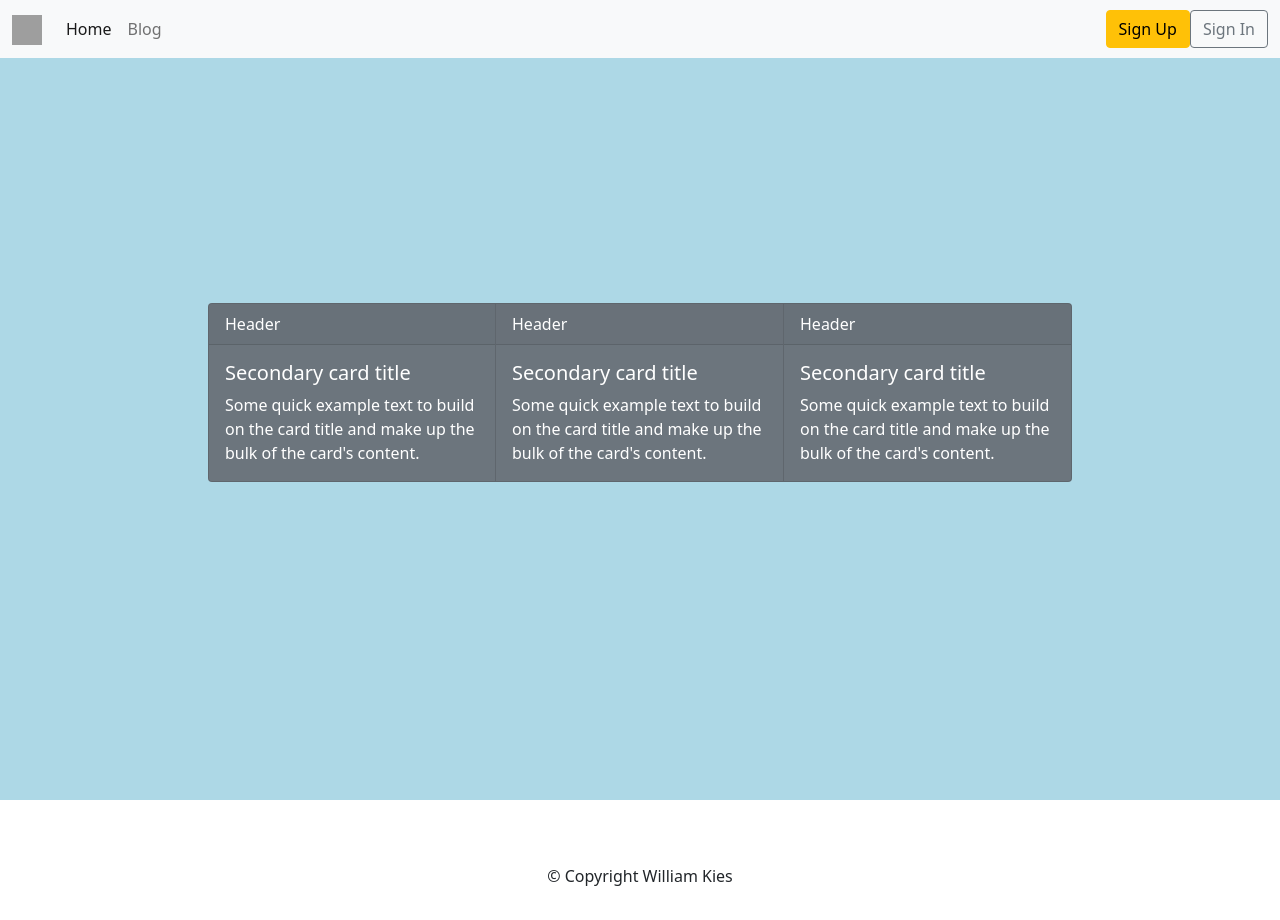
After one commit to student-william-kies/symfony, a Symfony app: template templates/profil/profil.html.twig in a window 1280 px wide. The commit adds this page. Run offline with Twig, Linux system fonts and the light colour scheme; the template is opened without the code that fills it, so the values that code supplies are empty; some libraries are stand-ins or nearby versions; grey boxes are pictures that could not be loaded.

Commit message:
faite un make:form, et set les nouvelles infos de profils

```diff
--- /dev/null
+++ b/public/css/profil.css
@@ -0,0 +1,8 @@
+.profil{
+    display: flex;
+    flex-direction: column;
+    justify-content: center;
+    height: 100vh;
+    background-color: lightblue;
+    place-items: center;
+}
--- /dev/null
+++ b/public/css/style.css
@@ -0,0 +1,14 @@
+@import url('https://fonts.googleapis.com/css2?family=Lobster&display=swap');
+
+*{
+    margin: 0;
+    padding: 0;
+    box-sizing: border-box;
+}
+
+html,
+body{
+    height: 100%;
+    width: 100%;
+    scroll-behavior: smooth;
+}
--- a/templates/base.html.twig
+++ b/templates/base.html.twig
@@ -4,13 +4,62 @@
         <meta charset="UTF-8">
         <title>{% block title %}TheBlog{% endblock %}</title>
         {% block style %}
+            <!-- Bootstrap 5 CDN -->
+            <link href="https://cdn.jsdelivr.net/npm/bootstrap@5.1.1/dist/css/bootstrap.min.css" rel="stylesheet" integrity="sha384-F3w7mX95PdgyTmZZMECAngseQB83DfGTowi0iMjiWaeVhAn4FJkqJByhZMI3AhiU" crossorigin="anonymous">
+            <!-- Font Awesome CDN -->
+            <link rel="stylesheet" type="text/css" href="https://cdnjs.cloudflare.com/ajax/libs/font-awesome/6.0.0-beta2/css/all.min.css">
+            <!-- Custom CSS -->
+            <link rel="stylesheet" type="text/css" href="{{ asset('css/style.css') }}">
         {% endblock %}
 
         {% block js %}
+            <!-- Bootstrap 5 JS Bundle -->
+            <script src="https://cdn.jsdelivr.net/npm/bootstrap@5.1.1/dist/js/bootstrap.bundle.min.js" integrity="sha384-/bQdsTh/da6pkI1MST/rWKFNjaCP5gBSY4sEBT38Q/9RBh9AH40zEOg7Hlq2THRZ" crossorigin="anonymous"></script>
         {% endblock %}
     </head>
     <body>
+        <header>
+            <nav class="navbar fixed-top navbar-expand-lg navbar-light bg-light">
+                <div class="container-fluid">
+                    <a class="navbar-brand" href="/"><img src="https://www.pngkit.com/png/full/246-2464462_blog-blog-png.png" alt="Blog" width="30" height="30"></a>
+                    <button class="navbar-toggler" type="button" data-bs-toggle="collapse" data-bs-target="#navbarNavAltMarkup" aria-controls="navbarNavAltMarkup" aria-expanded="false" aria-label="Toggle navigation"><span class="navbar-toggler-icon"></span></button>
+
+                    <div class="collapse navbar-collapse" id="navbarNavAltMarkup">
+                        <div class="navbar-nav">
+                            <a class="nav-link active" aria-current="page" href="/">Home</a>
+                            <a class="nav-link" href="#">Blog</a>
+                            {% if app.user %}
+                                <a class="nav-link" href="#">Publier</a>
+                            {% endif %}
+                            {% if is_granted('ROLE_ADMIN') %}
+                                <a class="nav-link" href="#">Admin</a>
+                            {% endif %}
+                        </div>
+                    </div>
+
+                    <form class="d-flex">
+                        {% if app.user %}
+                            <a href="/profil" class="btn btn-primary"><i class="fas fa-user-circle"></i></a>
+                            <a href="{{ path('app_logout') }}" class="btn btn-danger"><i class="fas fa-power-off"></i></a>
+                            {% else %}
+                                <a href="/user_register" class="btn btn-warning">Sign Up</a>
+                                <a href="/user_connect" class="btn btn-outline-secondary">Sign In</a>
+                        {% endif %}
+                    </form>
+                </div>
+            </nav>
+        </header>
+
         {% block body %}
         {% endblock %}
+
+        <div class="my-5">
+            <footer class="text-center text-lg-start">
+                <!-- Copyright -->
+                <div class="text-center text-white p-3">
+                    <p class="text-dark">© Copyright William Kies</p>
+                </div>
+            </footer>
+        </div>
     </body>
 </html>
--- /dev/null
+++ b/templates/profil/profil.html.twig
@@ -0,0 +1,40 @@
+{% extends 'base.html.twig' %}
+
+{% block title %}TheBlog! Votre profil{% endblock %}
+
+{% block style %}
+    {{ parent() }}
+    <link rel="stylesheet" href="{{ asset('css/profil.css') }}">
+{% endblock %}
+
+{% block js %}
+    {{ parent() }}
+{% endblock %}
+
+{% block body %}
+    <div class="container-fluid profil">
+        <div class="card-group">
+            <div class="card text-white bg-secondary mb-3" style="max-width: 18rem;">
+                <div class="card-header">Header</div>
+                <div class="card-body">
+                    <h5 class="card-title">Secondary card title</h5>
+                    <p class="card-text">Some quick example text to build on the card title and make up the bulk of the card's content.</p>
+                </div>
+            </div>
+            <div class="card text-white bg-secondary mb-3" style="max-width: 18rem;">
+                <div class="card-header">Header</div>
+                <div class="card-body">
+                    <h5 class="card-title">Secondary card title</h5>
+                    <p class="card-text">Some quick example text to build on the card title and make up the bulk of the card's content.</p>
+                </div>
+            </div>
+            <div class="card text-white bg-secondary mb-3" style="max-width: 18rem;">
+                <div class="card-header">Header</div>
+                <div class="card-body">
+                    <h5 class="card-title">Secondary card title</h5>
+                    <p class="card-text">Some quick example text to build on the card title and make up the bulk of the card's content.</p>
+                </div>
+            </div>
+        </div>
+    </div>
+{% endblock %}
```
Also changed, not shown: public/css/home.css (added, +23 -0 lines), src/Controller/ProfilController.php (added, +18 -0 lines), templates/main/home.html.twig (+52 -13 lines), 1 other file.
